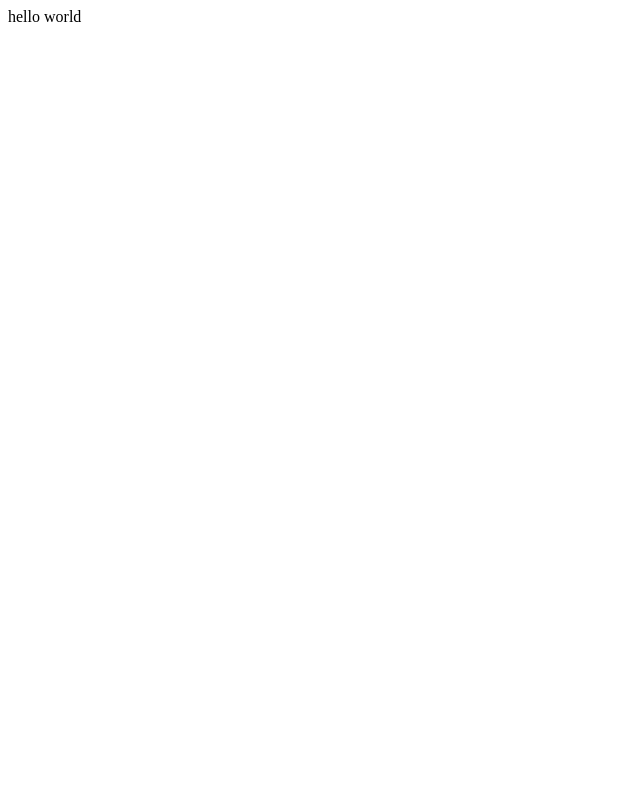
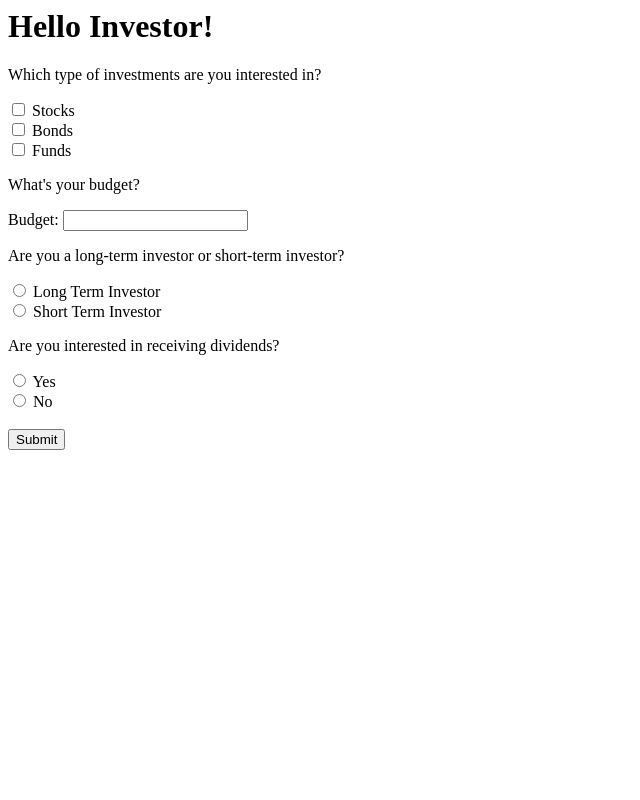
Before and after one commit to dvoso/student-stock-finder, a Flask app: page / in a window 1280 px wide. Before the commit the part shown is almost empty. Shown: the whole page, without its empty margins (0-640 px from the left). Run offline with Flask 2, Linux system fonts and the light colour scheme.

Commit message:
add form to html

```diff
--- a/app.py
+++ b/app.py
@@ -1,8 +1,8 @@
 # ---- YOUR APP STARTS HERE ----
 # -- Import section --
 from flask import Flask
-# from flask import render_template
-# from flask import request
+from flask import render_template
+from flask import request
 
 
 # -- Initialization section --
@@ -13,4 +13,11 @@ app = Flask(__name__)
 @app.route('/')
 @app.route('/index')
 def index():
-    return "hello world"
+    return render_template("index.html")
+
+@app.route('/result',  methods=['GET','POST'])
+def result():
+    if request.method == "GET":
+        return render_template('results.html')
+    else:
+        return render_template('index.html')
--- a/templates/index.html
+++ b/templates/index.html
@@ -1,13 +1,41 @@
 <html>
+
 <head>
 	<title>Welcome!</title>
 </head>
+
 <body>
-        <h1>Hello world!</h1>
-        <p>We can build a full webpage here</p>
+	<h1>Hello Investor!</h1>
+
 	<form>
-            <input type="text" name="nickname" placeholder="Enter your nickname"/>
-            <input type="submit" value="Submit"/>
+		<form method="POST" action="/index">
+			<p>Which type of investments are you interested in?</p>
+			<input type="checkbox" id="stock1" name="stocks" value="stocks">
+			<label for="stock1">Stocks</label><br>
+			<input type="checkbox" id="bond1"name="bonds" value="bonds">
+			<label for="bond1">Bonds</label><br>
+			<input type="checkbox" id="fund1" name="stocks" value="funds">
+			<label for="fund1">Funds</label><br>
+
+			<p>What's your budget?</p>
+			<label for="budget">Budget: </label>
+			<input type="number" id="budget"name="budget" min = "1">
+
+			<p>Are you a long-term investor or short-term investor?</p>
+			<input type="radio" id="long_term" name="type_investor" value="longTerm">
+			<label for="long_term">Long Term Investor</label><br>
+			<input type="radio" id="short_term" name="type_investor" value="shortTerm">
+			<label for="short_term">Short Term Investor</label><br>
+
+			<p>Are you interested in receiving dividends?</p>
+			<input type="radio" id="yesDividend" name="dividend" value="yes">
+			<label for="yesDividend">Yes</label><br>
+			<input type="radio" id="noDividend" name="dividend" value="no">
+			<label for="noDividend">No</label><br><br>
+
+			<input type="submit" value="Submit">
         </form>
+
 </body>
+
 </html>
```
Lines whose indentation alone changed are shown as unchanged.
